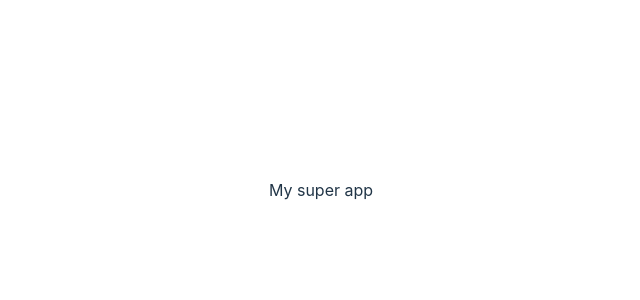
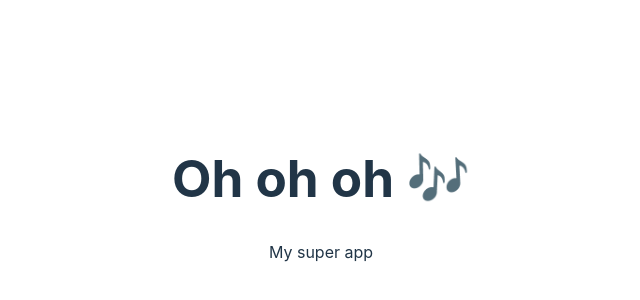
Before and after one commit to SoleneOclock/ci-cd, a React (Vite) app in the folder frontend/: page / in a window 1280 px wide. Shown: the part 210-510 px from the top of the page, without its empty margins (319-959 px from the left). Built offline with nearby package versions, Linux system fonts and the light colour scheme.

Commit message:
netlify is going to wooork baby

```diff
--- a/frontend/src/App.tsx
+++ b/frontend/src/App.tsx
@@ -1,7 +1,11 @@
 import "./App.css";
 
 function App() {
-  return <div>My super app</div>;
+  return (
+    <div>
+      <h1 className="text-xl">Oh oh oh 🎶</h1>My super app
+    </div>
+  );
 }
 
 export default App;
```
